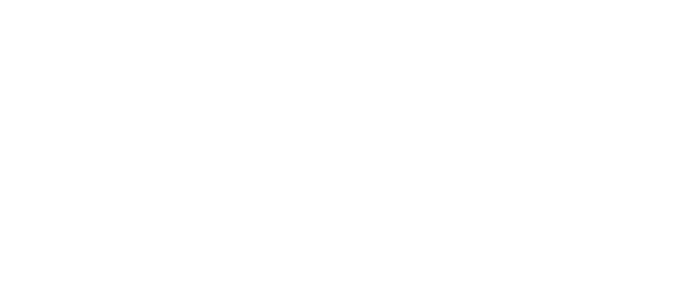
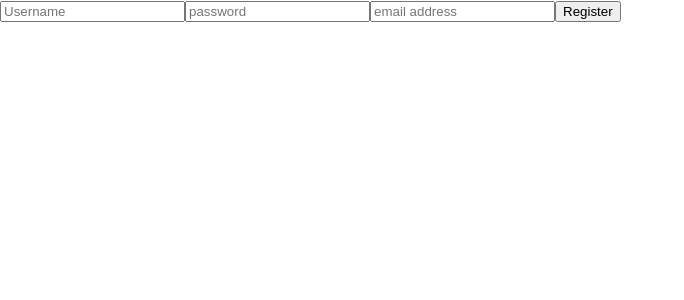
Before and after one commit to dotkalm/shrub-react, a React (Create React App) app: page /register in a window 1280 px wide. Shown: the top 300 px of the page, without its empty margins (0-684 px from the left). Built offline with nearby package versions, Linux system fonts and the light colour scheme.

Commit message:
add registration

```diff
--- a/src/App.js
+++ b/src/App.js
@@ -3,7 +3,7 @@ import './App.css';
 import Login from './Login'
 import { Route, Switch } from 'react-router-dom'
 import Profile from './Profile'
-
+import Register from './Register'
 class App extends Component {
   state = {
     username: '',
@@ -11,9 +11,32 @@ class App extends Component {
     password: '',
     userId:''
   }
-  // async componentDidMount(){
-  //     const allShrubs = await this.logIn();
-  // }
+  registerUser = async (registrationInfo) => {
+    try {
+      const registerResponse = await fetch('http://localhost:8000/user/register/', {
+        method: 'POST',
+        credentials: 'include',
+        body: JSON.stringify(registrationInfo),
+        headers: {
+          'Content-Type': 'application/json'
+        }
+      })
+      const parsedResponse = await registerResponse.json();
+      console.log(parsedResponse)
+      this.setState(() =>{
+        this.state.userId = parsedResponse.data.id})
+      this.setState(() => {
+        this.state.username = parsedResponse.data.username
+        return {
+          ...parsedResponse.data,
+          loading: false
+        }
+      })
+      return parsedResponse
+    } catch(err){
+      console.log(err)
+    }
+  }
 
   logIn = async (loginInfo) => {
     try {
@@ -54,6 +77,7 @@ class App extends Component {
           <Route exact path="/" render={(props)=>{
             return <Login {...props} logIn={this.logIn}/>
           }}/>
+          <Route exact path='/register' render={(props)=> {return <Register {...props} registerUser={this.registerUser}/>}}/>
           <Route exact path='/profile' render={(props)=>{
             return <Profile {...props} userName={this.state.username} userId={this.state.userId}
             />
--- a/src/Login/index.js
+++ b/src/Login/index.js
@@ -1,6 +1,7 @@
 import React, { Component } from 'react'
 // import Hello from './hello';
 import PlayingVid from '../Vid'
+
 import {
    LogStyle,
 
@@ -16,6 +17,10 @@ class Login extends Component {
    }
    handleChange = (e) => {
       this.setState({[e.target.name]: e.target.value})
+   }
+   handleRedirect = async (e) => {
+      e.preventDefault();
+      this.props.history.push('/register')
    }
    handleSubmit = async (e) => {
       e.preventDefault();
@@ -55,8 +60,10 @@ class Login extends Component {
             </LogStyle>
             <h1>{ this.state.attempts>0 ?  `Wrong Username or Password -- ${this.state.attempts} failed attempts`
             : <br/>}</h1>
+            <form onSubmit={this.handleRedirect}>
+               <button type='submit' >REGISTER</button>
+            </form>
 
-            <button type='submit'>REGISTER</button>
             <PlayingVid/>
 
 
--- a/src/Login/style.js
+++ b/src/Login/style.js
@@ -2,6 +2,7 @@ import styled from 'styled-components'
 
 
 export const LogStyle = styled.div`
+  display: grid | inline-grid;
   grid-column-start: 2;
   grid-column-end: five;
   grid-row-start: row1-start
--- a/src/Profile/index.js
+++ b/src/Profile/index.js
@@ -20,6 +20,14 @@ class Profile extends Component {
 
       this.setState({
          shrubs: [...allShrubs]
+      })
+
+   }
+   async componentWillUnmount(){
+
+
+      this.setState({
+         shrubs: []
       })
 
    }
--- /dev/null
+++ b/src/Register/index.js
@@ -0,0 +1,48 @@
+import React , { Component } from 'react';
+
+class Register extends Component {
+   state = {
+      username: '',
+      email: '',
+      password: ''
+   }
+handleChange = (e) => {
+      this.setState({[e.target.name]: e.target.value})
+}
+handleSubmit = async (e) => {
+   e.preventDefault();
+   const register = this.props.registerUser(this.state)
+   register.then((data) => {
+
+      console.log(data,' <--- register data')
+      if(data.status.message === 'Success'){
+
+         this.props.history.push('/profile')
+      } else if(data.status.code !== '201'){
+         console.log('not ok')
+      }else {
+         console.log('could be ok or not')
+      }
+    }).catch((err) => {
+      console.log(err)
+    })
+}
+
+render(){
+   return(
+      <div>
+         <form onSubmit={this.handleSubmit}>
+            <input placeholder='Username' type='text' name='username' onChange={this.handleChange}/>
+            <input placeholder='password' type='password' name='password' onChange={this.handleChange}/>
+            <input placeholder='email address' type='email' name='email' onChange={this.handleChange}/>
+            <button type='submit'>Register</button>
+         </form>
+
+
+      </div>
+   )
+}
+
+}
+
+export default Register
--- a/src/Vid/index.js
+++ b/src/Vid/index.js
@@ -22,11 +22,12 @@ const PlayingVid = () =>{
    }
 //specific to video
    return(
-      <Home>
+      <Home >
 
       <img src={`http://localhost:8000/shrub_files/${filezname}_Layer ${297-count}.jpg`} onClick={() => setCount(count + 1)} alt='shrubs'/>
       <img src={`http://localhost:8000/shrub_files/${filezname}_Layer ${297-count}.jpg`} onClick={() => setCount(count + 1)} alt='shrubs'/>
       <img src={`http://localhost:8000/shrub_files/${filezname}_Layer ${297-count}.jpg`} onClick={() => setCount(count + 1)} alt='shrubs'/>
+
       </Home>
    )
 
```
